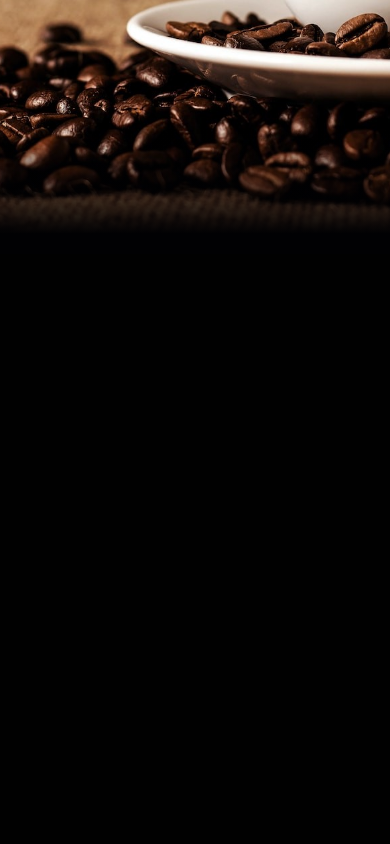
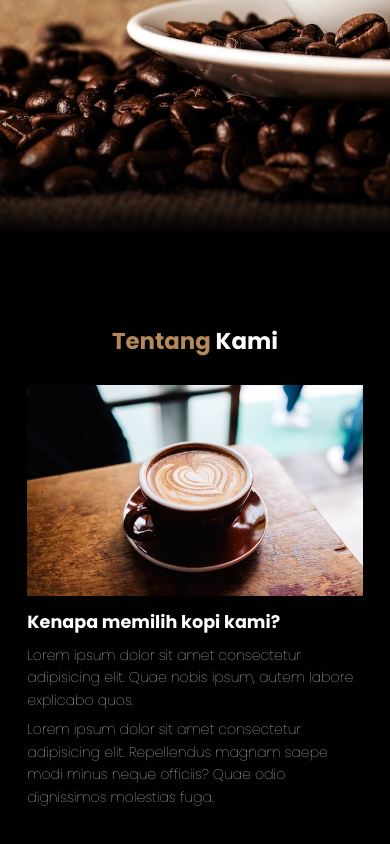
Before and after one commit to anotheroff/Kedai-Kopi-SandikaGalih, a plain HTML site: page index.html in a window 390 px wide. Shown: the part 590-1434 px from the top of the page. Before the commit the page ends 844 px from the top, so only its background shows below. Drawn offline with nearby package versions, Linux system fonts and the light colour scheme.

Commit message:
push selesai section about us

```diff
--- a/css/style.css
+++ b/css/style.css
@@ -16,7 +16,7 @@ body {
   font-family: "Poppins", sans-serif;
   background-color: var(--bg);
   color: #fff;
-  /* min-height: 2000px; */
+  min-height: 2000px;
 }
 
 /* Navbar */
@@ -141,6 +141,51 @@ body {
   box-shadow: 1px 1px 3px 3px rgba(1, 1, 3, 0.5);
 }
 
+/* Abaout Section */
+.about {
+  padding: 8rem 7% 1.4rem;
+}
+
+.about h2 {
+  text-align: center;
+  font-size: 2.6rem;
+  margin-bottom: 3rem;
+}
+
+.about h2 span {
+  color: var(--primary);
+}
+
+.about .row {
+  display: flex;
+}
+
+.about .row .about-img {
+  /* keterangan dimenit 1.15.30 */
+  flex: 1 1 45rem;
+}
+
+.about .row .about-img img {
+  width: 100%;
+}
+
+.about .row .content {
+  flex: 1 1 35rem;
+  padding: 0 1rem;
+}
+
+.about .row .content h3 {
+  font-size: 1.8rem;
+  margin-bottom: 1rem;
+}
+
+.about .row .content p {
+  margin-bottom: 0.8rem;
+  font-size: 1.3rem;
+  font-weight: 100;
+  line-height: 1.6;
+}
+
 /* Media Queries */
 
 /* Laptop */
@@ -187,6 +232,29 @@ body {
   .navbar .navbar-nav a:hover::after {
     transform: scaleX(0.2);
   }
+
+  .about .row {
+    flex-wrap: wrap;
+  }
+
+  .about .row .about-img img {
+    height: 24rem;
+    object-fit: cover;
+    object-position: center;
+  }
+
+  .about .row .content {
+    padding: 0;
+  }
+
+  .about .row .content h3 {
+    margin-top: 1rem;
+    font-size: 2rem;
+  }
+
+  .about .row .content p {
+    font-size: 1.6rem;
+  }
 }
 /* Mobile Phone */
 @media (max-width: 450px) {
--- a/index.html
+++ b/index.html
@@ -51,6 +51,29 @@
     </section>
     <!-- Hero Section end -->
 
+    <!-- About Section start-->
+    <section id="about" class="about">
+      <h2><span>Tentang</span> Kami</h2>
+      <div class="row">
+        <div class="about-img">
+          <img src="img/tentang-kopi.jpg" alt="Tentang Kami" />
+        </div>
+        <div class="content">
+          <h3>Kenapa memilih kopi kami?</h3>
+          <p>
+            Lorem ipsum dolor sit amet consectetur adipisicing elit. Quae nobis
+            ipsum, autem labore explicabo quos.
+          </p>
+          <p>
+            Lorem ipsum dolor sit amet consectetur adipisicing elit. Repellendus
+            magnam saepe modi minus neque officiis? Quae odio dignissimos
+            molestias fuga.
+          </p>
+        </div>
+      </div>
+    </section>
+    <!-- About Section end-->
+
     <!-- Feather Icons -->
     <script>
       feather.replace();
```
Also changed, not shown: img/kopi.jpg (added), img/tentang-kopi.jpg (added).
